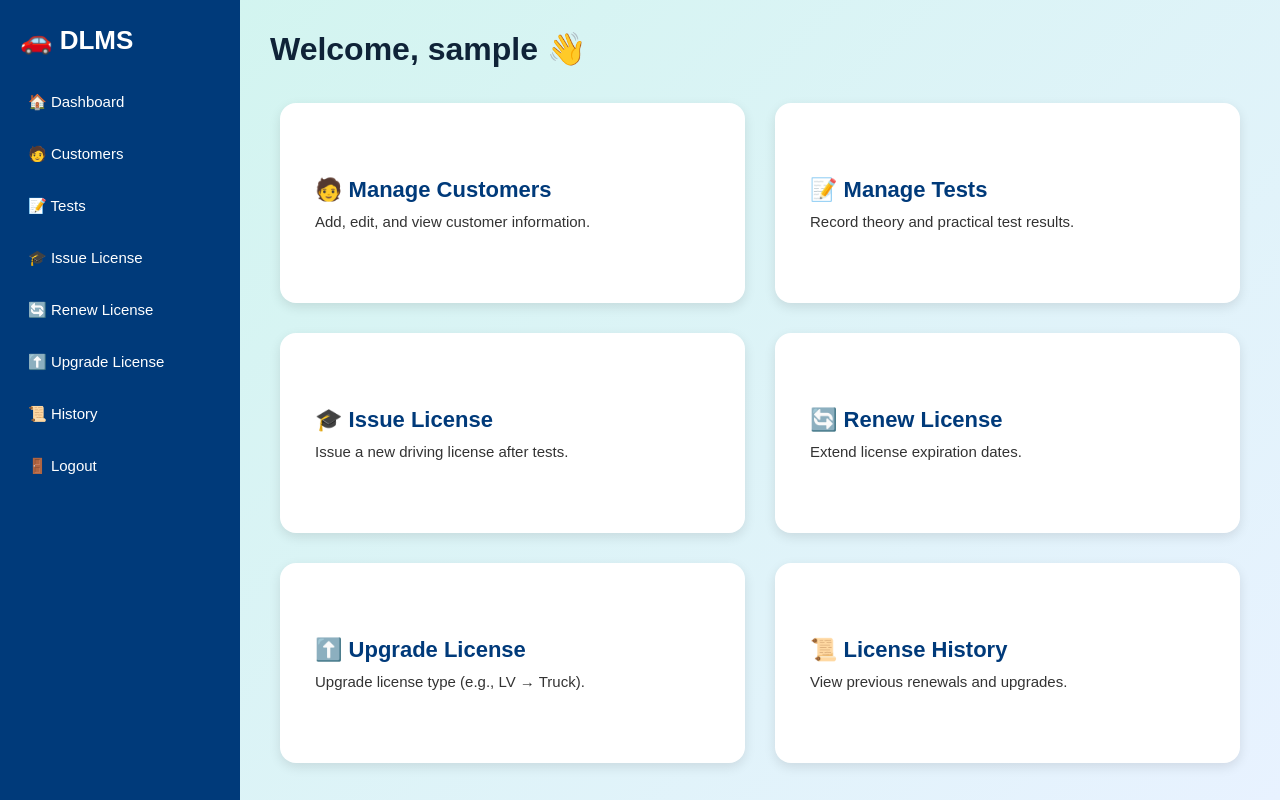
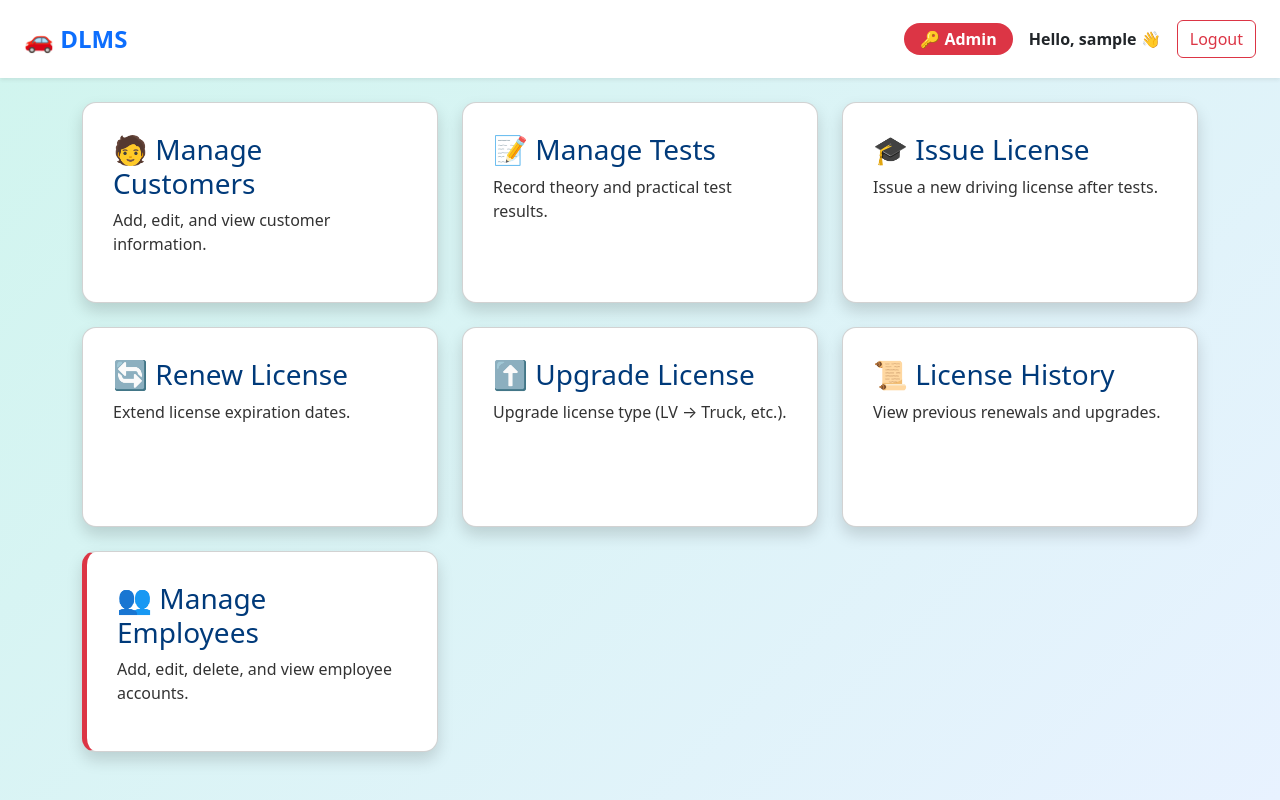
Before and after one commit to ahmad1542/Driving-License-Management-System, a PHP site: page /dashboard.php in a window 1280 px wide. Run offline with PHP 8.4, Linux system fonts and the light colour scheme; the visitor is signed in with stand-in values (Sample User, id 1).

Commit message:
role check, bootstrap added, redesign the dashboard

```diff
--- a/config.php
+++ b/config.php
@@ -9,4 +9,3 @@ $conn = new mysqli($host, $user, $pass, $db);
 if ($conn->connect_error) {
     die("Connection failed: " . $conn->connect_error);
 }
-?>
--- a/dashboard.css
+++ b/dashboard.css
@@ -1,121 +1,24 @@
-* {
-    margin: 0;
-    padding: 0;
-    box-sizing: border-box;
-    font-family: Arial, sans-serif;
+body {
+    background: linear-gradient(135deg, #d0f5ee, #e8f2ff);
+    min-height: 100vh;
 }
 
-body {
-    background: linear-gradient(135deg, #d0f5ee, #e8f2ff);
-    display: flex;
-    height: 100vh;
+.card-box {
+    padding: 30px;
+    border-radius: 14px;
+    min-height: 200px;
+    transition: 0.2s;
 }
 
-.sidebar {
-    width: 240px;
-    background: #003a7a;
-    color: white;
-    padding: 25px 20px;
-    flex-shrink: 0;
+.card-box:hover {
+    transform: translateY(-4px);
+    box-shadow: 0 8px 18px rgba(0,0,0,0.2);
 }
 
-.sidebar h2 {
-    margin-bottom: 25px;
-    font-size: 26px;
-}
-
-.sidebar ul {
-    list-style: none;
-}
-
-.sidebar ul li {
-    padding: 12px 8px;
-    margin-bottom: 10px;
-    border-radius: 8px;
-    cursor: pointer;
-    transition: 0.2s;
-    font-size: 15px;
-}
-
-.sidebar ul li:hover {
-    background: rgba(255, 255, 255, 0.15);
-}
-
-.sidebar ul li.logout a {
-    color: white;
-    text-decoration: none;
-}
-
-.main {
-    flex-grow: 1;
-    padding: 30px;
-    overflow-y: auto;
-}
-
-header h1 {
-    font-size: 32px;
-    color: #0f2338;
-    margin-bottom: 25px;
-}
-
-.cards {
-    display: grid;
-    grid-template-columns: repeat(auto-fit, minmax(320px, 1fr));
-    gap: 30px;
-    padding: 10px;
-    height: calc(100vh - 120px);
-}
-
-.card {
-    background: white;
-    padding: 35px;
-    border-radius: 16px;
-    box-shadow: 0 4px 12px rgba(0,0,0,0.10);
-    transition: 0.2s;
-    display: flex;
-    flex-direction: column;
-    justify-content: center;
-    align-items: flex-start;
-    min-height: 180px;
-}
-
-.card:hover {
-    transform: translateY(-6px);
-    box-shadow: 0 6px 18px rgba(0,0,0,0.20);
-}
-
-.card h3 {
-    font-size: 22px;
-    margin-bottom: 10px;
+.card-box h3 {
     color: #003a7a;
 }
 
-.card p {
-    font-size: 15px;
+.card-box p {
     color: #333;
 }
-
-@media (max-width: 768px) {
-    .sidebar {
-        width: 190px;
-    }
-
-    header h1 {
-        font-size: 26px;
-    }
-}
-
-@media (max-width: 480px) {
-    body {
-        flex-direction: column;
-    }
-
-    .sidebar {
-        width: 100%;
-        text-align: center;
-    }
-
-    .cards {
-        grid-template-columns: 1fr;
-    }
-}
--- a/dashboard.php
+++ b/dashboard.php
@@ -1,76 +1,102 @@
 <?php
+global $conn;
 session_start();
 if (!isset($_SESSION['username'])) {
     header("Location: login.php");
     exit();
 }
+
+$isAdmin = isset($_SESSION['role']) && $_SESSION['role'] === "Admin";
 ?>
 
-<!DOCTYPE html>
-<html lang="en">
+<html>
 <head>
     <meta charset="UTF-8">
     <meta name="viewport" content="width=device-width, initial-scale=1.0">
     <title>DLMS Dashboard</title>
+
+    <link href="https://cdn.jsdelivr.net/npm/bootstrap@5.3.2/dist/css/bootstrap.min.css" rel="stylesheet">
+
     <link rel="stylesheet" href="dashboard.css">
 </head>
 <body>
 
-<div class="sidebar">
-    <h2>🚗 DLMS</h2>
-    <ul>
-        <li>🏠 Dashboard</li>
-        <li>🧑 Customers</li>
-        <li>📝 Tests</li>
-        <li>🎓 Issue License</li>
-        <li>🔄 Renew License</li>
-        <li>⬆️ Upgrade License</li>
-        <li>📜 History</li>
-        <li class="logout"><a href="login.php">🚪 Logout</a></li>
-    </ul>
+<nav class="navbar navbar-expand-lg navbar-light bg-white shadow-sm px-4 py-3">
+    <a class="navbar-brand fw-bold text-primary fs-4">🚗 DLMS</a>
+
+    <div class="d-flex ms-auto align-items-center gap-3">
+
+        <?php if ($isAdmin): ?>
+            <span class="badge bg-danger rounded-pill px-3 py-2 fs-6">
+                🔑 Admin
+            </span>
+        <?php endif; ?>
+
+        <span class="fw-semibold text-dark">Hello, <?php echo $_SESSION['username']; ?> 👋</span>
+
+        <a href="login.php" class="btn btn-outline-danger">Logout</a>
     </div>
+</nav>
 
-<div class="main">
+<div class="container mt-4">
 
-    <header>
-        <h1>Welcome, <?php echo $_SESSION['username']; ?> 👋</h1>
-    </header>
+    <div class="row g-4">
 
-    <section class="cards">
-
-        <div class="card">
+        <div class="col-12 col-md-6 col-lg-4">
+            <div class="card shadow card-box h-100">
                 <h3>🧑 Manage Customers</h3>
                 <p>Add, edit, and view customer information.</p>
             </div>
+        </div>
 
-        <div class="card">
+        <div class="col-12 col-md-6 col-lg-4">
+            <div class="card shadow card-box h-100">
                 <h3>📝 Manage Tests</h3>
                 <p>Record theory and practical test results.</p>
             </div>
+        </div>
 
-        <div class="card">
+        <div class="col-12 col-md-6 col-lg-4">
+            <div class="card shadow card-box h-100">
                 <h3>🎓 Issue License</h3>
                 <p>Issue a new driving license after tests.</p>
             </div>
+        </div>
 
-        <div class="card">
+        <div class="col-12 col-md-6 col-lg-4">
+            <div class="card shadow card-box h-100">
                 <h3>🔄 Renew License</h3>
                 <p>Extend license expiration dates.</p>
             </div>
-
-        <div class="card">
-            <h3>⬆️ Upgrade License</h3>
-            <p>Upgrade license type (e.g., LV → Truck).</p>
         </div>
 
-        <div class="card">
+        <div class="col-12 col-md-6 col-lg-4">
+            <div class="card shadow card-box h-100">
+                <h3>⬆️ Upgrade License</h3>
+                <p>Upgrade license type (LV → Truck, etc.).</p>
+            </div>
+        </div>
+
+        <div class="col-12 col-md-6 col-lg-4">
+            <div class="card shadow card-box h-100">
                 <h3>📜 License History</h3>
                 <p>View previous renewals and upgrades.</p>
             </div>
+        </div>
 
-    </section>
+        <?php if ($isAdmin): ?>
+            <div class="col-12 col-md-6 col-lg-4">
+                <div class="card shadow card-box h-100" style="border-left: 5px solid #dc3545;">
+                    <h3>👥 Manage Employees</h3>
+                    <p>Add, edit, delete, and view employee accounts.</p>
+                </div>
+            </div>
+        <?php endif; ?>
 
     </div>
 
+</div>
+
+<script src="https://cdn.jsdelivr.net/npm/bootstrap@5.3.2/dist/js/bootstrap.bundle.min.js"></script>
 </body>
 </html>
```
Also changed, not shown: login.php (+43 -22 lines), 1 other file. Lines whose indentation alone changed are shown as unchanged.
